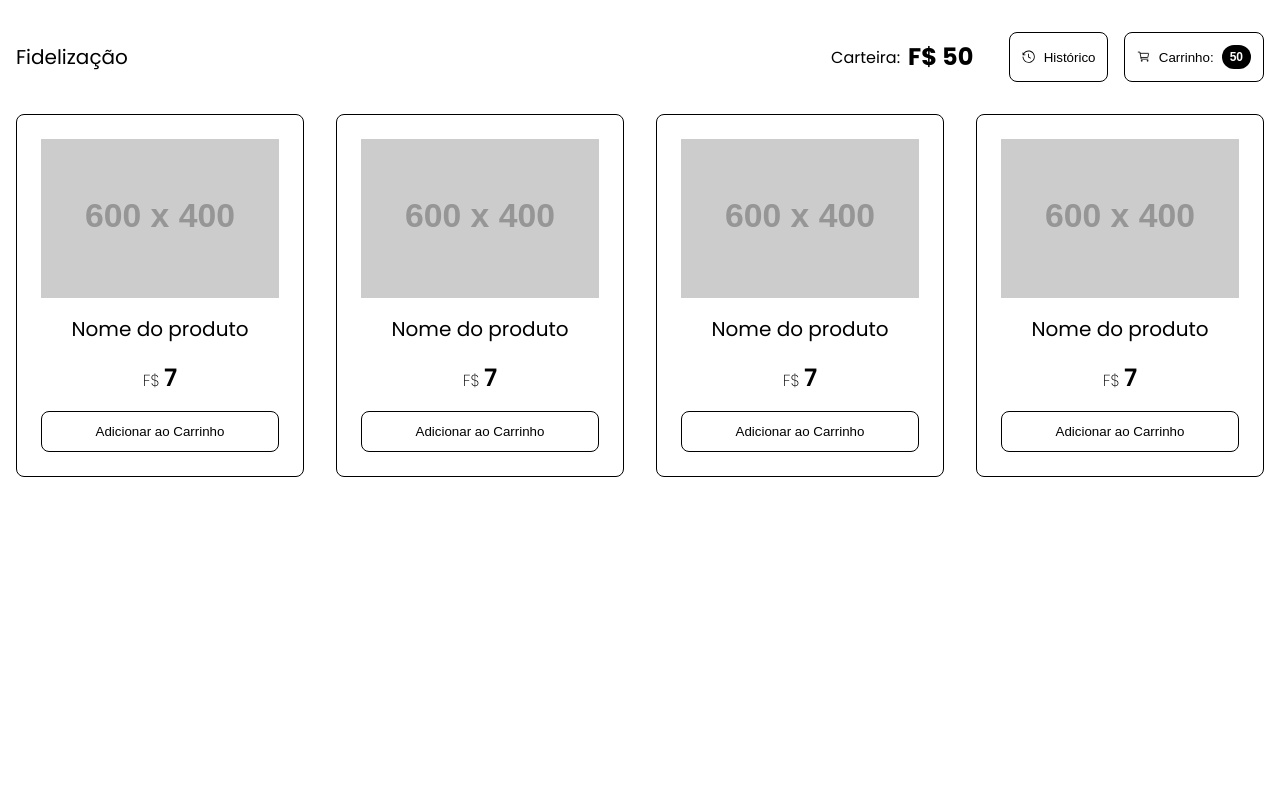
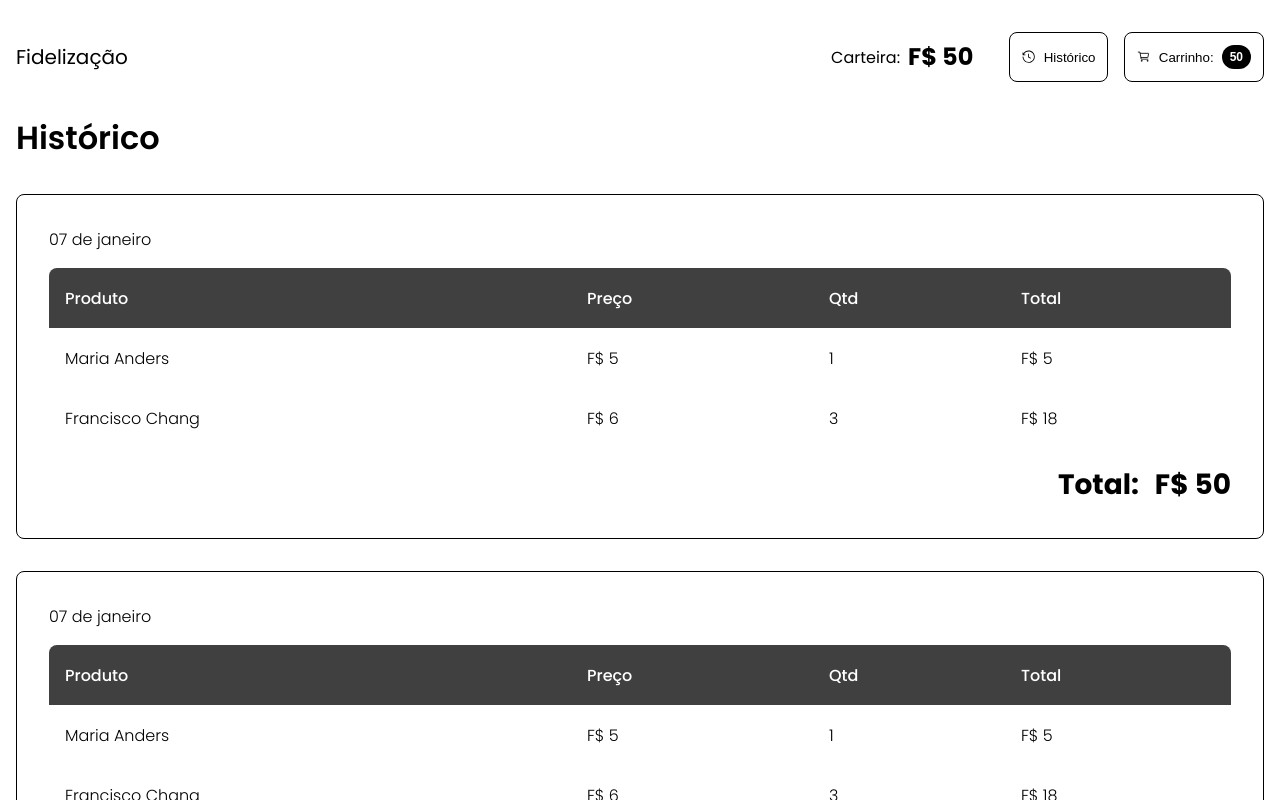
Before and after one commit to HenriqueMarcelo/fidelidade, a React (Vite) app: page / in a window 1280 px wide. Shown: the top 800 px of the page. Built offline with nearby package versions, Linux system fonts and the light colour scheme.

Commit message:
feat: create History page

```diff
--- a/src/App.tsx
+++ b/src/App.tsx
@@ -1,7 +1,8 @@
+import History from './pages/History'
 import Home from './pages/Home'
 
 function App() {
-  return <Home />
+  return <History />
 }
 
 export default App
--- /dev/null
+++ b/src/components/HistoryItem/index.tsx
@@ -0,0 +1,33 @@
+import './styles.scss'
+
+export default function HistoryItem() {
+  return (
+    <div className="history-item__base">
+      <div className="history-item__date">07 de janeiro</div>
+      <table className="history-table__table">
+        <tr className="history-table__tr">
+          <th className="history-table__th">Produto</th>
+          <th className="history-table__th">Preço</th>
+          <th className="history-table__th">Qtd</th>
+          <th className="history-table__th">Total</th>
+        </tr>
+        <tr className="history-table__tr">
+          <td className="history-table__td">Maria Anders</td>
+          <td className="history-table__td">F$ 5</td>
+          <td className="history-table__td">1</td>
+          <td className="history-table__td">F$ 5</td>
+        </tr>
+        <tr className="history-table__tr">
+          <td className="history-table__td">Francisco Chang</td>
+          <td className="history-table__td">F$ 6</td>
+          <td className="history-table__td">3</td>
+          <td className="history-table__td">F$ 18</td>
+        </tr>
+      </table>
+      <div className="history-item__line">
+        <span>Total:</span>
+        <span>F$ 50</span>
+      </div>
+    </div>
+  )
+}
--- /dev/null
+++ b/src/components/HistoryItem/styles.scss
@@ -0,0 +1,61 @@
+.history-item {
+    &__base {
+        display: flex;
+        flex-direction: column;
+        text-align: center;
+        align-items: flex-start;
+        border: 1px solid black;
+        padding: 2rem;
+        border-radius: .5rem;
+        gap: 1rem;
+    }
+
+    &__date {
+        font-weight: 300;
+    }
+
+    &__line {
+        display: flex;
+        justify-content: flex-end;
+        font-size: 1.75rem;
+        font-weight: 700;
+        gap: 1rem;
+        width: 100%;
+    }
+}
+
+.history-table {
+    &__table {
+        border-collapse: collapse;
+
+        // background-color: #f0f0f0;
+        border-radius: .5rem;
+        overflow: hidden;
+        width: 100%;
+        margin: 0 auto;
+        text-align: left;
+    }
+
+    &__tr {
+        height: 3.75rem;
+
+        &:nth-child(even) {
+            background: #fff;
+        }
+    }
+
+    &__th {
+        font-size: 1rem;
+        color: #fff;
+        background: #404040;
+        padding: 0 1rem;
+        font-weight: 500;
+    }
+
+    &__td {
+        font-size: 1rem;
+        font-weight: 300;
+        color: black;
+        padding: 0 1rem;
+    }
+}
--- /dev/null
+++ b/src/pages/History/index.tsx
@@ -0,0 +1,18 @@
+import Header from '../../components/Header'
+import HistoryItem from '../../components/HistoryItem'
+import './styles.scss'
+
+export default function History() {
+  return (
+    <>
+      <Header />
+      <div className="container history__container">
+        <h1 className="history__title">Histórico</h1>
+        <HistoryItem />
+        <HistoryItem />
+        <HistoryItem />
+        <HistoryItem />
+      </div>
+    </>
+  )
+}
--- /dev/null
+++ b/src/pages/History/styles.scss
@@ -0,0 +1,12 @@
+.history {
+    &__container {
+        display: flex;
+        flex-direction: column;
+        gap: 2rem;
+        padding-bottom: 2rem;
+    }
+
+    &__title {
+        font-weight: 600;
+        text-align: left;
+    }}
```
Also changed, not shown: src/pages/Home/index.tsx (renamed from src/pages/Home.tsx, +4 -4 lines), src/pages/Home/styles.scss (renamed from src/pages/Home.scss).
